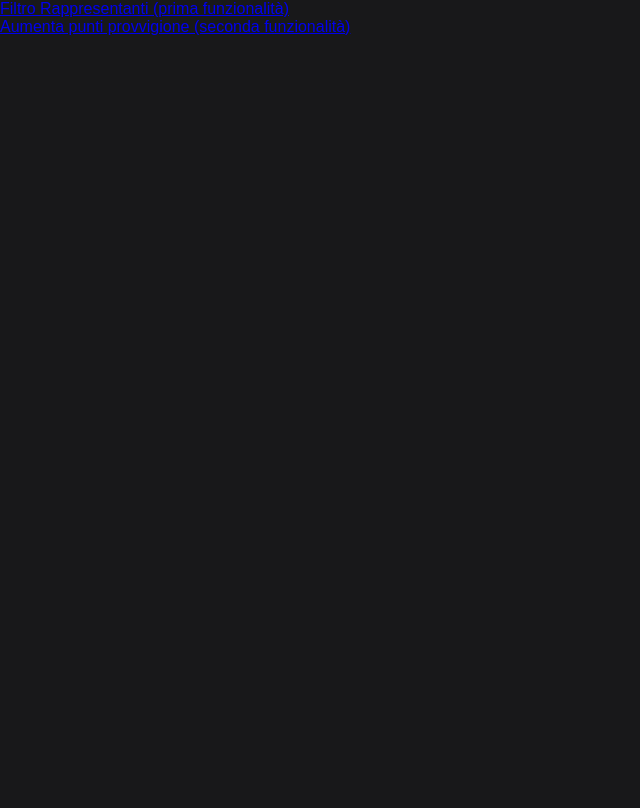
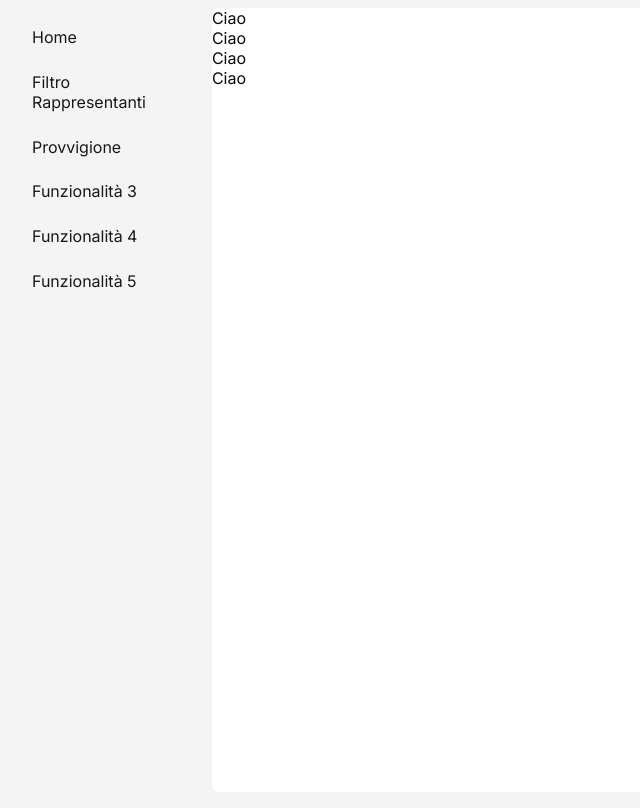
Before and after one commit to rikvik2006/learning-PHP, a PHP site: page / in a window 1280 px wide. Shown: the whole page, without its empty margins (0-640 px from the left). Before the commit the page ends 35 px from the top, so only its background shows below. Run offline with PHP 8.4, Linux system fonts and the light colour scheme.

Commit message:
feat: create home page desing

```diff
--- a/PrimoEsercizioMySQL/index.html
+++ b/PrimoEsercizioMySQL/index.html
@@ -13,19 +13,32 @@
             <div class="sideBar">
                 <div class="header"></div>
                 <div class="linksContainer">
-                    <div class="link">
-                        <a href="./filtroRappresentanti/"
-                            >Filtro Rappresentanti (prima funzionalità)</a
-                        >
-                    </div>
-                    <div class="link">
-                        <a href="./aumentoPuntiProvvigione/"
-                            >Aumenta punti provvigione (seconda funzionalità)</a
-                        >
-                    </div>
+                    <a class="link" href="./">
+                        <div>Home</div>
+                    </a>
+                    <a class="link" href="./filtroRappresentanti/">
+                        <div>Filtro Rappresentanti</div>
+                    </a>
+                    <a class="link" href="./aumentoPuntiProvvigione/">
+                        <div>Provvigione</div>
+                    </a>
+                    <a class="link" href="./aumentoPuntiProvvigione/">
+                        <div>Funzionalità 3</div>
+                    </a>
+                    <a class="link" href="./aumentoPuntiProvvigione/">
+                        <div>Funzionalità 4</div>
+                    </a>
+                    <a class="link" href="./aumentoPuntiProvvigione/">
+                        <div>Funzionalità 5</div>
+                    </a>
                 </div>
             </div>
-            <div class="mainContent"></div>
+            <div class="mainContent">
+                <div>Ciao</div>
+                <div>Ciao</div>
+                <div>Ciao</div>
+                <div>Ciao</div>
+            </div>
         </div>
     </body>
 </html>
--- a/PrimoEsercizioMySQL/style/style.css
+++ b/PrimoEsercizioMySQL/style/style.css
@@ -1,14 +1,79 @@
-:root {
+@import url("https://fonts.googleapis.com/css2?family=Inter:ital,opsz,wght@0,14..32,100..900;1,14..32,100..900&display=swap");
+
+/* :root {
     --primary-background: #09090b;
     --secondary-background: #18181a;
 }
+*/
+
+@layer base {
+    :root {
+        --background: 0 0% 100%;
+        --foreground: 240 10% 3.9%;
+        --card: 0 0% 100%;
+        --card-foreground: 240 10% 3.9%;
+        --popover: 0 0% 100%;
+        --popover-foreground: 240 10% 3.9%;
+        --primary: 240 5.9% 10%;
+        --primary-foreground: 0 0% 98%;
+        --secondary: 240 4.8% 95.9%;
+        --secondary-foreground: 240 5.9% 10%;
+        --muted: 240 4.8% 95.9%;
+        --muted-foreground: 240 3.8% 46.1%;
+        --accent: 240 4.8% 95.9%;
+        --accent-foreground: 240 5.9% 10%;
+        --destructive: 0 84.2% 60.2%;
+        --destructive-foreground: 0 0% 98%;
+        --border: 240 5.9% 90%;
+        --input: 240 5.9% 90%;
+        --ring: 240 5.9% 10%;
+        --radius: 0.5rem;
+        --chart-1: 12 76% 61%;
+        --chart-2: 173 58% 39%;
+        --chart-3: 197 37% 24%;
+        --chart-4: 43 74% 66%;
+        --chart-5: 27 87% 67%;
+    }
+
+    .dark {
+        --background: 240 10% 3.9%;
+        --foreground: 0 0% 98%;
+        --card: 240 10% 3.9%;
+        --card-foreground: 0 0% 98%;
+        --popover: 240 10% 3.9%;
+        --popover-foreground: 0 0% 98%;
+        --primary: 0 0% 98%;
+        --primary-foreground: 240 5.9% 10%;
+        --secondary: 240 3.7% 15.9%;
+        --secondary-foreground: 0 0% 98%;
+        --muted: 240 3.7% 15.9%;
+        --muted-foreground: 240 5% 64.9%;
+        --accent: 240 3.7% 15.9%;
+        --accent-foreground: 0 0% 98%;
+        --destructive: 0 62.8% 30.6%;
+        --destructive-foreground: 0 0% 98%;
+        --border: 240 3.7% 15.9%;
+        --input: 240 3.7% 15.9%;
+        --ring: 240 4.9% 83.9%;
+        --chart-1: 220 70% 50%;
+        --chart-2: 160 60% 45%;
+        --chart-3: 30 80% 55%;
+        --chart-4: 280 65% 60%;
+        --chart-5: 340 75% 55%;
+    }
+}
+
+* {
+    box-sizing: border-box;
+}
 
 body {
-    background-color: var(--secondary-background);
-    color: #e2e2e2;
+    background-color: hsl(var(--secondary));
+    color: hsl(var(--foreground));
     font-family: Arial, sans-serif;
     margin: 0;
     padding: 0;
+    font-family: "Inter", serif;
 }
 
 form {
@@ -29,8 +94,50 @@ form .inputContainer {
 
 .pageContainer {
     height: 100vh;
+    display: flex;
+    flex-direction: row;
+    padding: 0.5rem;
 }
 
 .sideBar {
+    /* background-color: bisque; */
     height: 100vh;
+    width: 15rem;
+    display: flex;
+    flex-direction: column;
+    padding: 0.5rem;
 }
+
+a {
+    text-decoration: none;
+    color: hsl(var(--foreground));
+}
+
+.linksContainer {
+    display: flex;
+    flex-direction: column;
+    gap: 0.15rem;
+}
+
+.linksContainer .link {
+    width: 100%;
+    background-color: hsl(var(--secondary));
+    border-radius: var(--radius);
+    color: hsl(var(--secondary-foreground));
+    /* border: solid 1px hsl(var(--border)); */
+    padding: 0.7rem 1rem;
+    transition: all cubic-bezier(0.4, 0, 0.2, 1) 0.15s;
+}
+
+.linksContainer .link:hover {
+    background-color: hsl(var(--primary));
+    /* background-color: hsl(var(--muted)); */
+    color: hsl(var(--primary-foreground));
+}
+
+.mainContent {
+    background-color: hsl(var(--background));
+    height: 100%;
+    width: 100%;
+    border-radius: var(--radius);
+}
```
